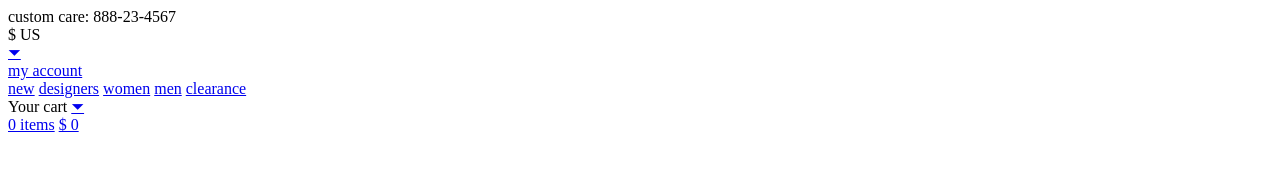
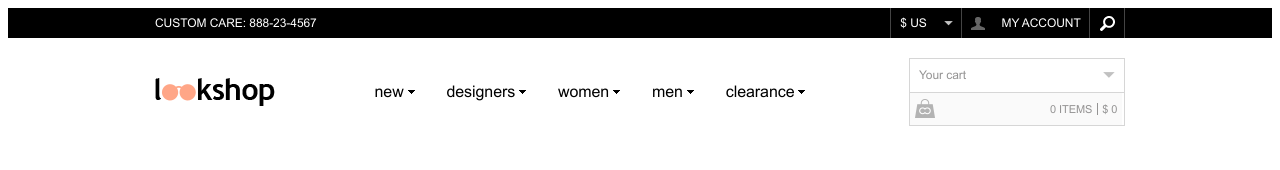
Before and after one commit to Galimard/Lookshop, a plain HTML site: page index.html in a window 1280 px wide. Drawn offline with Linux system fonts and the light colour scheme.

Commit message:
Оформлены стили для блоков в header с навигацией

```diff
--- a/style/style.css
+++ b/style/style.css
@@ -8,3 +8,201 @@
     src: url("../fonts/Arial-BoldMT.woff2"), url("../fonts/Arial-BoldMT.woff") ;
     font-weight: 400;
 }
+.header {
+    font-family: ArialMT, arial, sans-serif;
+}
+.customer-info {
+    padding: 0 calc((100% - 970px) / 2);
+    display: flex;
+    flex-direction: row;
+    justify-content: space-between;
+    background-color: #000000;
+    color: #ffffff;
+    font-size: 12px;
+    text-transform: uppercase;
+    letter-spacing: -0.06px;
+    line-height: 30px;
+}
+.customer-info-change {
+    width: 235px;
+    display: flex;
+    flex-direction: row;
+    justify-content: space-between;
+}
+.change_currency {
+    display: flex;
+    flex-direction: row;
+    justify-content: space-between;
+    width: 70px;
+    border-left: 1px solid #444444;
+    text-align: center;
+}
+.change_currency__current-currency {
+    width: 45px;
+}
+.change_currency__currency-menu {
+    text-decoration: none;
+    display: block;
+    width: 25px;
+    color: #c1c1c1;
+    text-align: center;
+}
+.change_currency__currency-menu:hover {
+    outline: 1px solid #444444;
+}
+.customer-account {
+    border-left: 1px solid #444444;
+    border-right: 1px solid #444444;
+    width: 128px;
+}
+.customer-account__name{
+    text-decoration: none;
+    color: #ffffff;
+    display: flex;
+    flex-direction: row;
+    justify-content: space-around;
+    align-items: center;
+}
+.customer-account__name::before {
+    display: block;
+    width: 14px;
+    height: 13px;
+    content: "";
+    background: url("../img/ico_contact_user.png") center no-repeat;
+}
+.customer-account__name:hover {
+    outline: 1px solid #444444;
+    /*color: #fd926d;*/
+    /*transition: 0.2s;*/
+}
+.search {
+    display: flex;
+    width: 34px;
+    flex-direction: row;
+    justify-content: center;
+    align-items: center;
+    border-right: 1px solid #444444;
+}
+.search:hover {
+    outline: 1px solid #444444;
+}
+.search__btn {
+    display: block;
+    width: 15px;
+    height: 15px;
+    background: url("../img/ico_search.png") center no-repeat;
+}
+.navigation {
+    padding: 20px calc((100% - 970px) / 2);
+    display: flex;
+    flex-direction: row;
+    justify-content: space-between;
+    flex-wrap: wrap;
+    font-family: ArialMT, arial, sans-serif;
+    align-items: center;
+}
+.logo_main {
+    text-decoration: none;
+    display: block;
+    width: 120px;
+    height: 28px;
+    background: url("../img/logo_main.png");
+}
+.top-menu {
+    display: flex;
+    flex-direction: row;
+    justify-content: space-between;
+    align-items: center;
+    width: 435px;
+    font-size: 16px;
+    letter-spacing: -0.08px;
+}
+.top_menu__item {
+    text-decoration: none;
+    color: #000000;
+}
+.top_menu__item::after {
+    float: right;
+    display: block;
+    content: "";
+    width: 15px;
+    height: 18px;
+    background: url("../img/ico_nav_arrow_down.png") center no-repeat;
+}
+.top_menu__item:hover::after{
+    transform: rotateZ(-90deg);
+    transition: 0.3s;
+}
+.top_menu__item:hover {
+    color: #fd926d;
+    transition: 0.3s;
+}
+.customer-shoping {
+    display: flex;
+    flex-direction: column;
+    justify-content: space-between;
+    width: 214px;
+    height: 66px;
+    border: 1px solid #d6d6d6;
+}
+.customer-shoping__choose-cart {
+    height: 33px;
+    border-bottom: 1px solid #d6d6d6;
+    display: flex;
+    flex-direction: row;
+    justify-content: space-between;
+    align-items: center;
+}
+.customer-shoping__cart-name {
+    color: #949393;
+    font-size: 12px;
+    padding-left: 9px;
+    letter-spacing: -0.06px;
+}
+.customer-shoping__cart-choose-btn {
+    display: flex;
+    justify-content: center;
+    align-items: center;
+    text-decoration: none;
+    width: 30px;
+    height: 100%;
+    color: #c1c1c1;
+}
+.customer-shoping__wrap-busket-info {
+    height: 33px;
+    width: 212px;
+    background-color: #fafafa;
+    display: flex;
+    flex-direction: row;
+    justify-content: space-between;
+    align-items: center;
+}
+.customer-shoping__busket-ico {
+    padding-left: 9px;
+    display: block;
+    text-decoration: none;
+    height: 20px;
+    width: 20px;
+    background: url("../img/ico_busket.png") center no-repeat;
+}
+.customer-shoping__busket-info {
+    width: 72px;
+    display: flex;
+    flex-direction: row;
+    justify-content: space-between;
+    font-size: 11px;
+    text-transform: uppercase;
+    letter-spacing: -0.06px;
+}
+.customer-shoping__busket-items, .customer-shoping__busket-price {
+    text-decoration: none;
+    color: #949393;
+}
+.customer-shoping__busket-price {
+    width: 20px;
+    padding-left: 4px;
+}
+.customer-shoping__busket-items {
+    width: 48px;
+    border-right: 1px solid #949393;
+}
```
